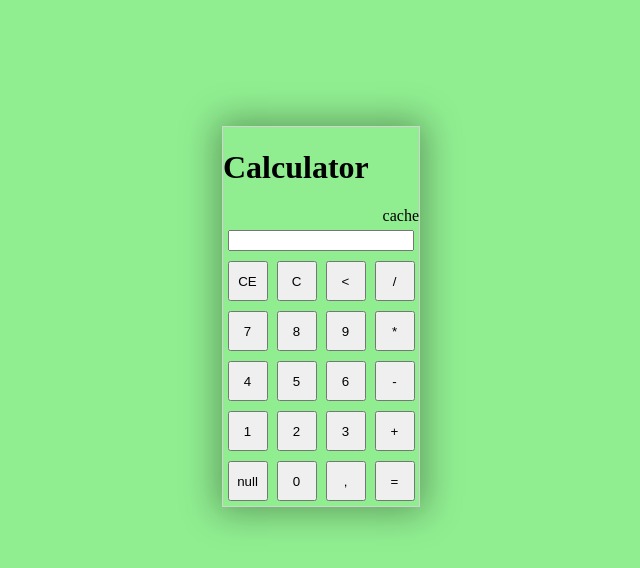
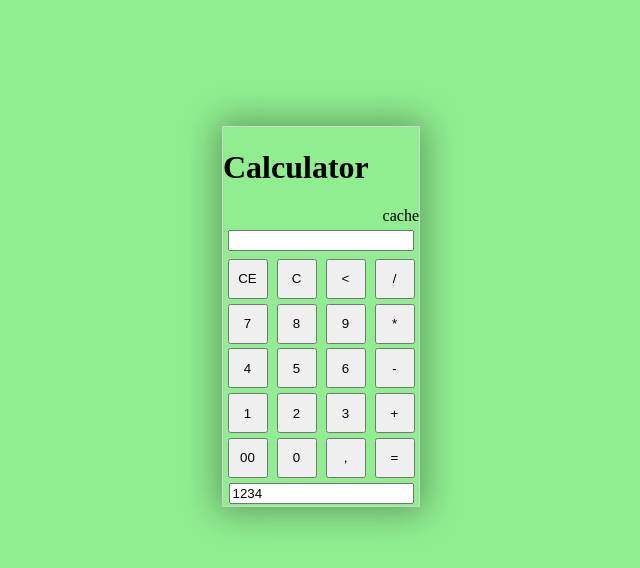
Before and after one commit to GrzegorzStanczyk/ng2-Calculator, an Angular app: page / in a window 1280 px wide. Shown: the top 568 px of the page, without its empty margins (319-959 px from the left). Built offline with nearby package versions, Linux system fonts and the light colour scheme.

Commit message:
I trying to figure out how to access to the function value

```diff
--- a/src/app/num-btns/num-btns.component.html
+++ b/src/app/num-btns/num-btns.component.html
@@ -1 +1,2 @@
-<button *ngFor="let button of buttons" [ngClass]="'btn'">{{button.key}}</button>
+<button *ngFor="let button of buttons" [ngClass]="'btn'" (click)="button.val($event)">{{button.key}}</button>
+<input type="text" [value]="n">
--- a/src/app/num-btns/num-btns.component.ts
+++ b/src/app/num-btns/num-btns.component.ts
@@ -1,27 +1,46 @@
-import { Component, OnInit } from '@angular/core';
+import { Component } from '@angular/core';
 
-const BUTTONS: Array<any> = [
-    {key: 'CE'},
-    {key: 'C'},
-    {key: '<'},
-    {key: '/'},
-    {key: '7'},
-    {key: '8'},
-    {key: '9'},
-    {key: '*'},
-    {key: '4'},
-    {key: '5'},
-    {key: '6'},
-    {key: '-'},
-    {key: '1'},
-    {key: '2'},
-    {key: '3'},
-    {key: '+'},
-    {key: 'null'},
-    {key: '0'},
-    {key: ','},
-    {key: '='}
-  ];
+export class BTN {
+  key: string;
+  val: any;
+}
+
+// const BUTTONS: BTN[] = [
+//     {key: 'CE', val: clearClick},
+//     {key: 'C', val: clearClick},
+//     {key: '<', val: actionClick},
+//     {key: '/', val: actionClick},
+//     {key: '7', val: numberClick},
+//     {key: '8', val: numberClick},
+//     {key: '9', val: numberClick},
+//     {key: '*', val: actionClick},
+//     {key: '4', val: numberClick},
+//     {key: '5', val: numberClick},
+//     {key: '6', val: numberClick},
+//     {key: '-', val: actionClick},
+//     {key: '1', val: numberClick},
+//     {key: '2', val: numberClick},
+//     {key: '3', val: numberClick},
+//     {key: '+', val: actionClick},
+//     {key: '00', val: numberClick},
+//     {key: '0', val: numberClick},
+//     {key: ',', val: actionClick},
+//     {key: '=', val: actionClick}
+//   ];
+  // function clearClick(){
+  //   console.log(this)
+  // }
+  // function numberClick(){
+  //   console.log(typeof(this.key));
+  //   console.log(parseInt(this.key));
+  //   console.log(typeof(parseInt(this.key)));
+  //   console.log(parseInt(this.key));
+  //   var n = parseInt(this.key);
+  //   return n;
+  // }
+  // function actionClick(){
+  //   console.log(this.key);
+  // }
 
 @Component({
   selector: 'app-num-btns',
@@ -30,35 +49,43 @@ const BUTTONS: Array<any> = [
 })
 
 
-export class NumBtnsComponent implements OnInit {
-  buttons = BUTTONS;
+export class NumBtnsComponent {
+  // buttons = BUTTONS;
+  n: number = 1234;
+  // clearClick = clearClick;
+  // numberClick = numberClick;
+  // actionClick = actionClick;
 
-  // buttons: Array<any> = [
-  //   {key: 'CE', val: this.clearClick()},
-  //   {key: 'C', val: this.clearClick()},
-  //   {key: '&#8678;',val: this.undoLast()},
-  //   {key: '/', val: this.actionClick('/')},
-  //   {key: '7', val: this.numberClick(7)},
-  //   {key: '8', val: this.numberClick(8)},
-  //   {key: '9', val: this.numberClick(9)},
-  //   {key: '*', val: this.actionClick('*')},
-  //   {key: '4', val: this.numberClick(4)},
-  //   {key: '5', val: this.numberClick(5)},
-  //   {key: '6', val: this.numberClick(6)},
-  //   {key: '-', val: this.actionClick('-')},
-  //   {key: '1', val: this.numberClick(1)},
-  //   {key: '2', val: this.numberClick(2)},
-  //   {key: '3', val: this.numberClick(3)},
-  //   {key: '+', val: this.actionClick('+')},
-  //   {key: 'null;',val: this.undoLast()},
-  //   {key: '0', val: this.numberClick(0)},
-  //   {key: ',', val: this.actionClick(',')},
-  //   {key: '=', val: this.actionClick('=')}
-  // ];
+  buttons: BTN[] = [
+    {key: 'CE', val: this.clearClick},
+    { key: 'C', val: this.clearClick },
+    {key: '<', val: this.actionClick},
+    {key: '/', val: this.actionClick},
+    {key: '7', val: this.numberClick},
+    {key: '8', val: this.numberClick},
+    {key: '9', val: this.numberClick},
+    {key: '*', val: this.actionClick},
+    {key: '4', val: this.numberClick},
+    {key: '5', val: this.numberClick},
+    {key: '6', val: this.numberClick},
+    {key: '-', val: this.actionClick},
+    {key: '1', val: this.numberClick},
+    {key: '2', val: this.numberClick},
+    {key: '3', val: this.numberClick},
+    {key: '+', val: this.actionClick},
+    {key: '00', val: this.numberClick},
+    {key: '0', val: this.numberClick},
+    {key: ',', val: this.actionClick},
+    {key: '=', val: this.actionClick}
+  ];
 
-  constructor() { }
-
-  ngOnInit() {
+  clearClick(){
+    console.log(this)
   }
-
+  numberClick(e){
+    console.log((e.target.innerHTML));
+  }
+  actionClick(){
+    console.log(this);
+  }
 }
```
